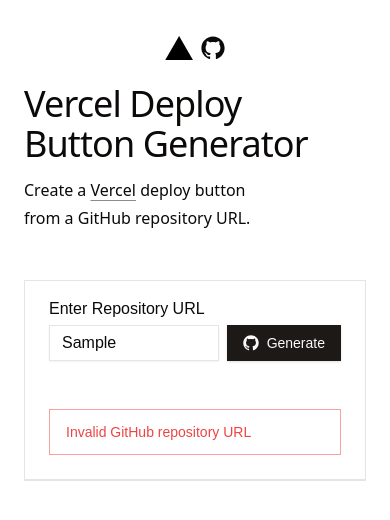
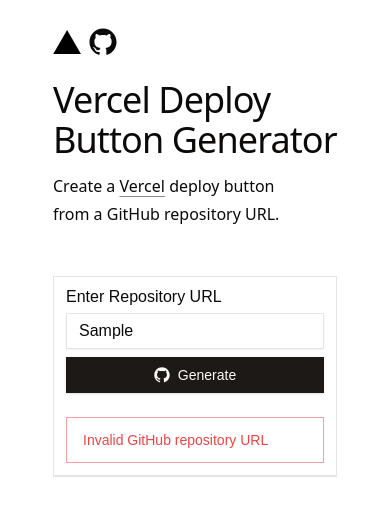
Before and after one commit to brijr/deploy-button, a Next.js app: page / in a window 390 px wide. Both pictures are taken after typing "Sample" into the empty fields and a click on the button "Generate". Shown: the top 520 px of the page. Built offline with nearby package versions, Linux system fonts and the light colour scheme.

Commit message:
feat: design

```diff
--- a/app/page.tsx
+++ b/app/page.tsx
@@ -9,7 +9,7 @@
     <Section>
       <Container className="space-y-12">
         <Craft className="space-y-6 sm:space-y-12">
-          <div className="flex items-center justify-center gap-2">
+          <div className="flex items-center sm:justify-center gap-2">
             <svg
               className="h-6 w-6"
               aria-label="Vercel logomark"
@@ -23,7 +23,7 @@
                 fill="black"
               ></path>
             </svg>
-            <GitHubLogoIcon className="h-6 w-6" />
+            <GitHubLogoIcon className="h-7 w-7" />
           </div>
           <div className="sm:text-center space-y-3">
             <h1>
--- a/components/craft.tsx
+++ b/components/craft.tsx
@@ -180,7 +180,7 @@
   layout: {
     spacing: "[&>*+*]:mt-6",
     article: "max-w-prose",
-    container: "max-w-5xl mx-auto p-6 sm:p-8",
+    container: "max-w-5xl mx-auto p-4 sm:p-8",
     section: "py-3 md:py-6",
   },
 };
--- a/components/deploy.tsx
+++ b/components/deploy.tsx
@@ -146,10 +146,13 @@
 
   return (
     <div className="border max-w-xl mx-auto w-full">
-      <form onSubmit={handleSubmit} className="px-6 pt-4 pb-6 w-full">
+      <form
+        onSubmit={handleSubmit}
+        className="px-3 sm:px-6 pt-2 sm:pt-4 pb-3 sm:pb-6 w-full"
+      >
         <div className="flex flex-col space-y-1">
           <label>Enter Repository URL</label>
-          <div className="flex gap-2">
+          <div className="grid sm:flex gap-2">
             <Input
               id="repo-url"
               placeholder="github.com/owner/repo"
@@ -174,7 +177,7 @@
       </form>
 
       {error && (
-        <div className="p-6 border-b">
+        <div className="p-3 sm:p-6 border-b">
           <Alert variant="destructive">
             <AlertDescription>{error}</AlertDescription>
           </Alert>
@@ -182,10 +185,10 @@
       )}
 
       {repoData && (
-        <div className="space-y-8 border-t p-6">
+        <div className="space-y-8 border-t p-3 sm:p-6">
           <div className="space-y-2">
             <h3>Preview</h3>
-            <div className="border bg-accent/30 p-6">
+            <div className="border bg-accent/30 p-3 sm:p-6 h-[82px]">
               <div className="flex items-center justify-center">
                 <a
                   href={generateDeployUrl()}
```
